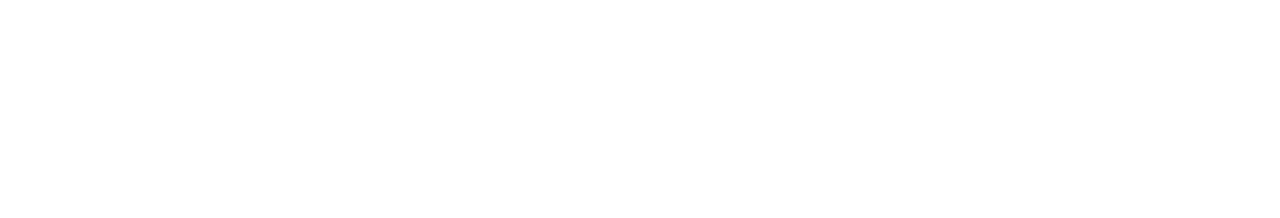
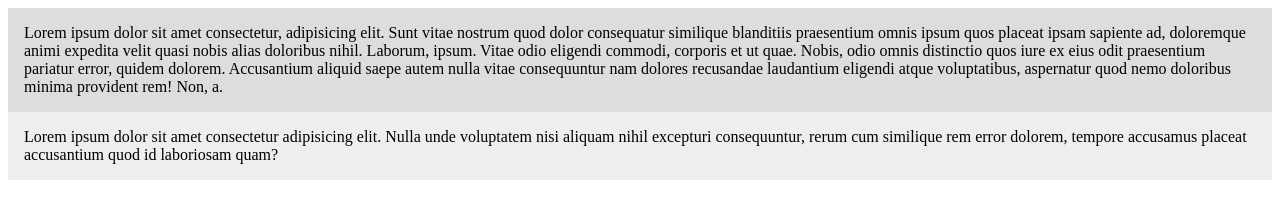
Before and after one commit to infiniteoo/HTMLCSS-css_grid_layout_deep_dive, a plain HTML site: page index.html in a window 1280 px wide. Drawn offline with Linux system fonts and the light colour scheme.

Commit message:
created a paid of divs with dummy text and styled them for distinction

```diff
--- a/index.html
+++ b/index.html
@@ -6,5 +6,34 @@
     <meta name="viewport" content="width=device-width, initial-scale=1.0" />
     <title>CSS Grids</title>
   </head>
-  <body></body>
+  <style>
+    .wrapper > div {
+      background: #eee;
+      padding: 1em;
+    }
+    .wrapper > div:nth-child(odd) {
+      background: #ddd;
+    }
+  </style>
+  <body>
+    <div class="wrapper">
+      <div>
+        Lorem ipsum dolor sit amet consectetur, adipisicing elit. Sunt vitae
+        nostrum quod dolor consequatur similique blanditiis praesentium omnis
+        ipsum quos placeat ipsam sapiente ad, doloremque animi expedita velit
+        quasi nobis alias doloribus nihil. Laborum, ipsum. Vitae odio eligendi
+        commodi, corporis et ut quae. Nobis, odio omnis distinctio quos iure ex
+        eius odit praesentium pariatur error, quidem dolorem. Accusantium
+        aliquid saepe autem nulla vitae consequuntur nam dolores recusandae
+        laudantium eligendi atque voluptatibus, aspernatur quod nemo doloribus
+        minima provident rem! Non, a.
+      </div>
+      <div>
+        Lorem ipsum dolor sit amet consectetur adipisicing elit. Nulla unde
+        voluptatem nisi aliquam nihil excepturi consequuntur, rerum cum
+        similique rem error dolorem, tempore accusamus placeat accusantium quod
+        id laboriosam quam?
+      </div>
+    </div>
+  </body>
 </html>
```
